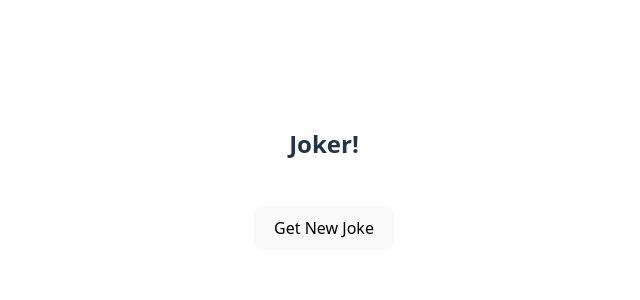
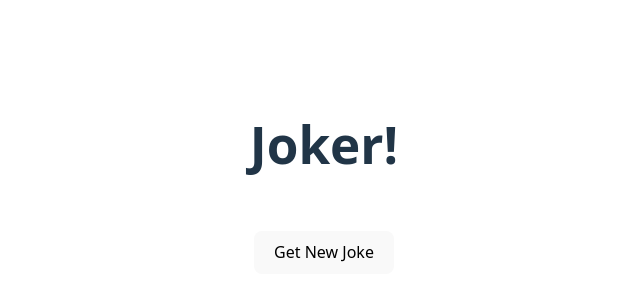
Before and after one commit to Rajaryan99/React_learning-Projects, a React (Vite) app in the folder reactState_hooks/: page / in a window 1280 px wide. Shown: the part 222-522 px from the top of the page, without its empty margins (316-956 px from the left). Built offline with nearby package versions, Linux system fonts and the light colour scheme.

Commit message:
created a random joke page

```diff
--- a/reactState_hooks/src/Joker.jsx
+++ b/reactState_hooks/src/Joker.jsx
@@ -1,15 +1,22 @@
+import { useState } from "react";
+
 export default function Joker(){
+    let [joke, setjoke] = useState({});
 
     const URL = 'https://official-joke-api.appspot.com/random_joke'
 
     const getJoke =  async ()  => {
        let res =  await fetch(URL);
        let jsonRes = await res.json();
-       console.log(jsonRes)
+       console.log(jsonRes);
+       setjoke({ setup: jsonRes.setup, punchline: jsonRes.punchline});
     }
     return (
         <div>
-            <h2>Joker!</h2>
+            <h1>Joker!</h1>
+            <h2>{joke.setup}</h2>
+            <h2>{joke.punchline}</h2>
+
             <br />
             <button onClick={getJoke}>Get New Joke</button>
         </div>
```
